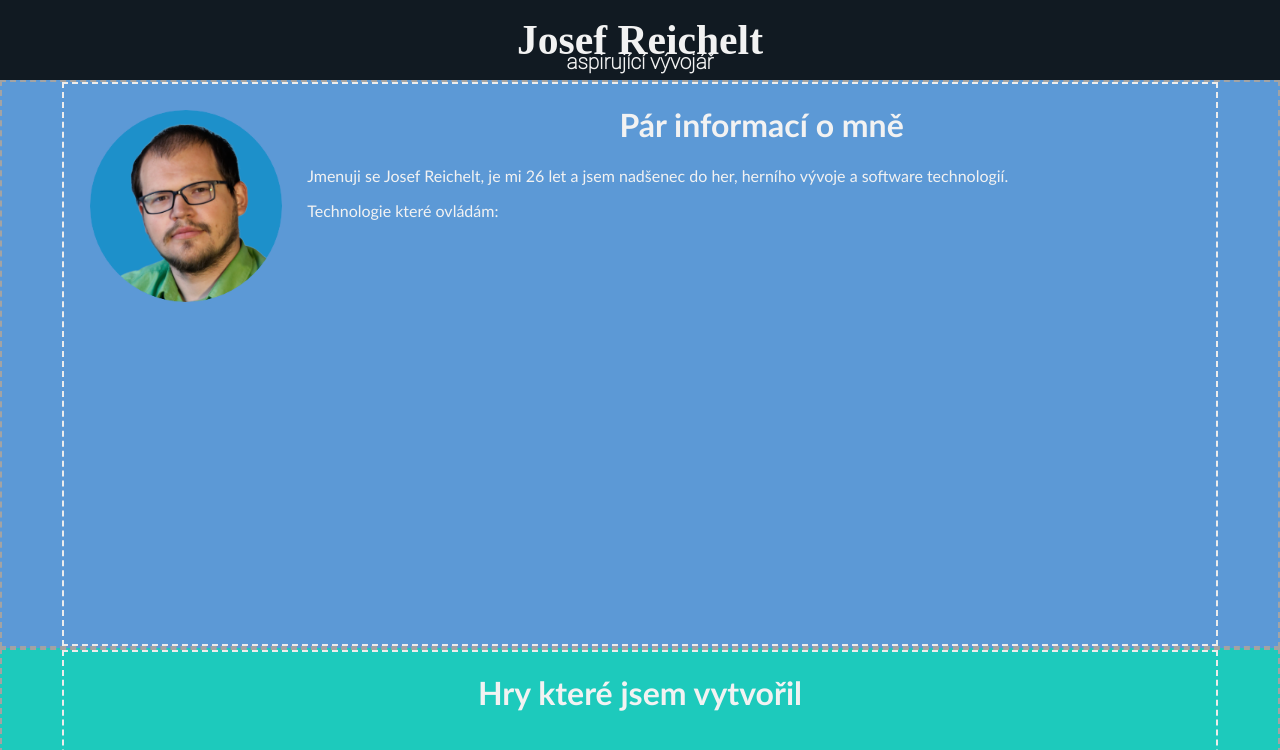
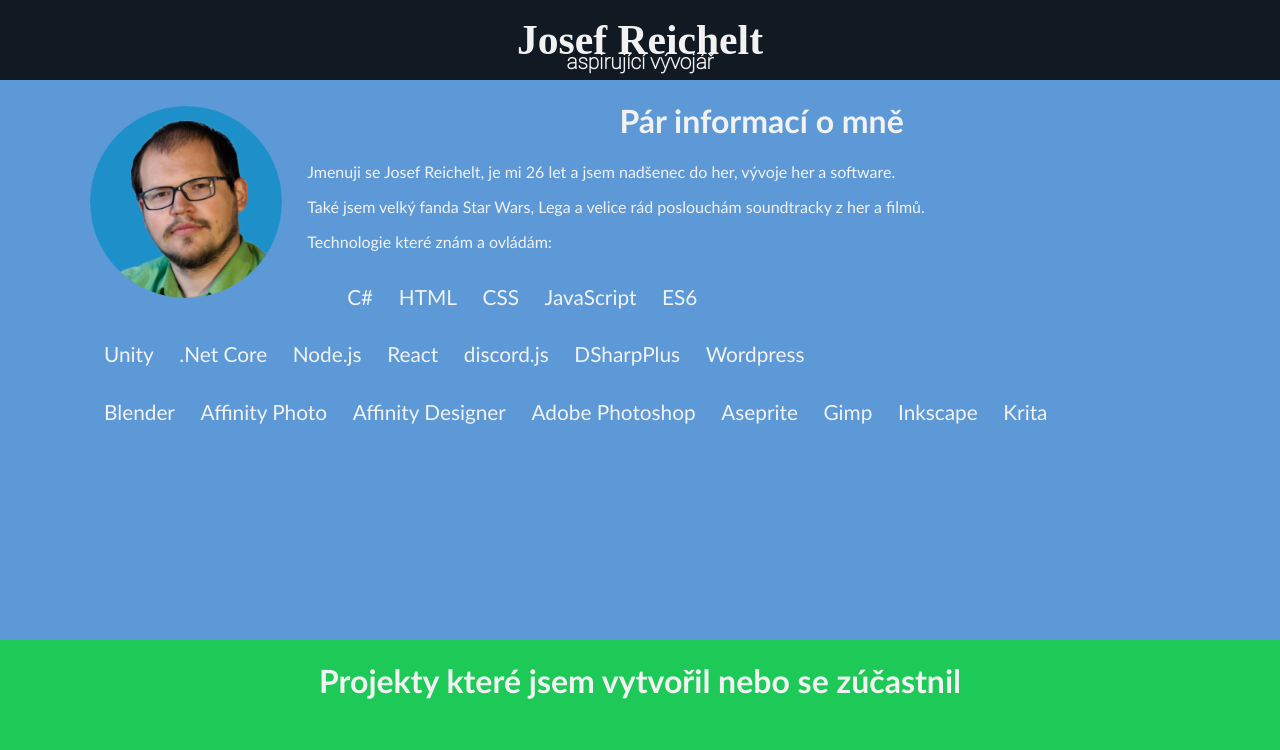
Before and after one commit to JosefReichelt/JosefReichelt.github.io, a React (Create React App) app: page / in a window 1280 px wide. Shown: the top 750 px of the page. Built offline with nearby package versions, Linux system fonts and the light colour scheme; a web font is replaced by a local one.

Commit message:
Finish about page

```diff
--- a/src/App.js
+++ b/src/App.js
@@ -16,8 +16,8 @@ class App extends Component {
         <Title />
         <div style={{ width: "100%", height: "10vh" }}></div>
         <AboutPage />
+        <ProjectsPage />
         <GamesPage />
-        <ProjectsPage />
         <SocialBar />
       </div>
 
--- a/src/Components/Pages/AboutPage.js
+++ b/src/Components/Pages/AboutPage.js
@@ -1,6 +1,6 @@
 import React, { Component } from 'react'
 import photo from "../../images/foto.png";
-
+import TechList from "./TechList";
 import styl from "./Pages.module.css";
 
 export class AboutPage extends Component {
@@ -13,12 +13,15 @@ export class AboutPage extends Component {
           <img src={photo} alt="my face" />
           <h1>Pár informací o mně</h1>
           <p>
-            Jmenuji se Josef Reichelt, je mi 26 let a jsem nadšenec do her, herního vývoje a software technologií.
+            Jmenuji se Josef Reichelt, je mi 26 let a jsem nadšenec do her, vývoje her a software.
+          </p>
+          <p>Také jsem velký fanda Star Wars, Lega a velice rád poslouchám soundtracky z her a filmů.</p>
+          <p>
+            Technologie které znám a ovládám:
             </p>
-          <p>
-            Technologie které ovládám:
-            </p>
-
+          <TechList items={["C#", "HTML", "CSS", "JavaScript", "ES6"]} />
+          <TechList items={["Unity", ".Net Core", "Node.js", "React", "discord.js", "DSharpPlus", "Wordpress"]} />
+          <TechList items={["Blender", "Affinity Photo", "Affinity Designer", "Adobe Photoshop", "Aseprite", "Gimp", "Inkscape", "Krita"]} />
         </div>
       </div>
     )
--- a/src/Components/Pages/Pages.module.css
+++ b/src/Components/Pages/Pages.module.css
@@ -1,5 +1,5 @@
 .PageBackground{
-  border: 2px dashed #A3A3A3;
+  /*border: 2px dashed #A3A3A3;*/
   min-height: 60vh;
   display: flex;
   justify-content: center;
@@ -7,7 +7,7 @@
 
 .PageBlock{
 
-  border: 2px dashed #ececec;
+  /*border: 2px dashed #ececec;*/
   width: 90vw;
   min-height: 70vh;
   clear: both;
@@ -57,3 +57,17 @@
 .Projects{
   background-color: #1DCA57;
 }
+
+.PageBlock ul{
+  font-size: calc(1vh + 1vw);
+  list-style: none;
+  display: flex;
+  flex-wrap: wrap;
+  flex-basis: 3vw;
+  justify-content: flex-start;
+  flex-direction: row;
+  padding-top: 1.5vh;
+}
+.PageBlock ul li{
+  padding-right: 2vw;
+}
--- /dev/null
+++ b/src/Components/Pages/TechList.js
@@ -0,0 +1,24 @@
+import React, { Component } from 'react'
+
+export class TechList extends Component {
+
+  makeList = () => {
+    let listItems = this.props.items;
+    listItems = listItems.map((item, key) => {
+      return (
+        <li key="key">{item}</li>
+      )
+    });
+    return listItems;
+  }
+
+  render() {
+    return (
+      <ul>
+        {this.makeList()}
+      </ul>
+    )
+  }
+}
+
+export default TechList
--- a/src/Components/Social/Social.module.css
+++ b/src/Components/Social/Social.module.css
@@ -8,9 +8,11 @@
   flex-basis: 100%;
   flex-direction: row-reverse;
   justify-content: center;
+
 }
 
 .SocialButton{
+
   margin: 0px 0.5vw 0px 0.5vh;
   height: 5vh;
   transition: height .15s, transform .15s;
```
